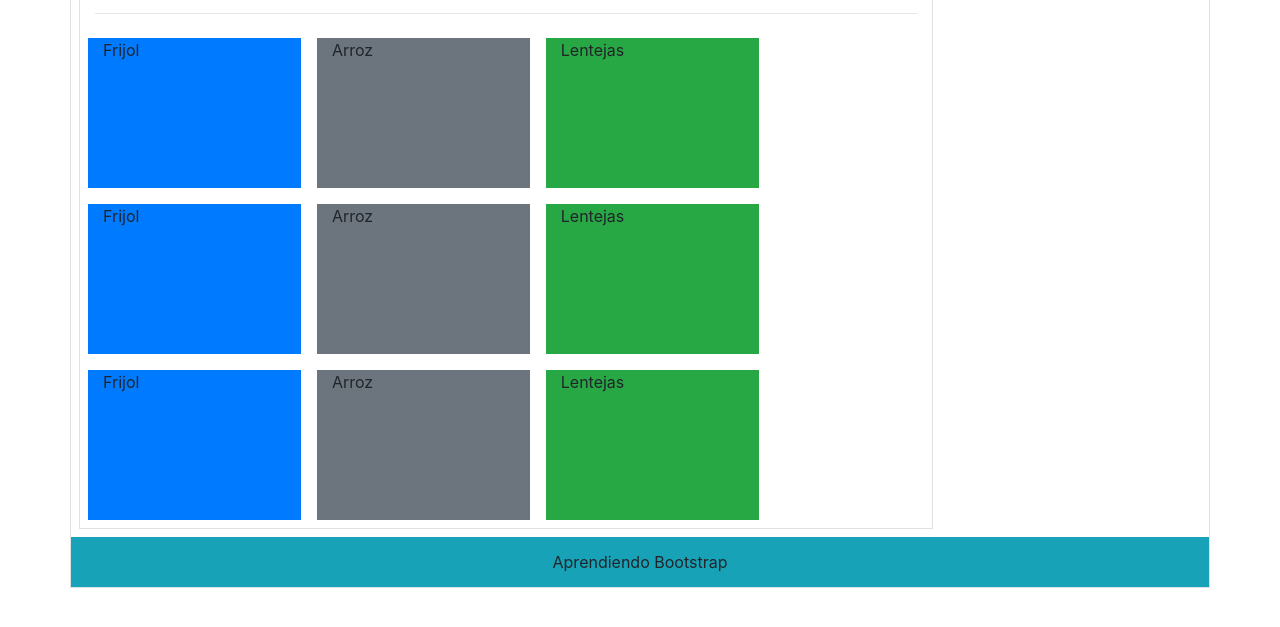
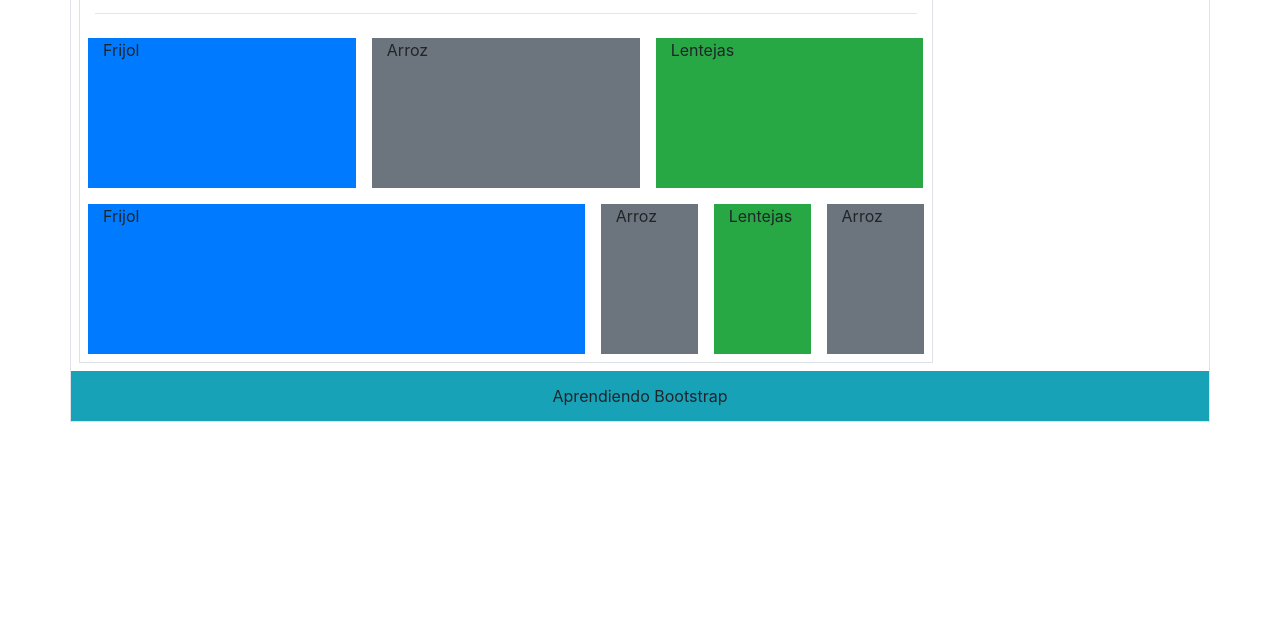
Before and after one commit to JoseLG03/Bootstrap-4, a plain HTML site: page index.html in a window 1280 px wide. Shown: the part 165-792 px from the top of the page. Drawn offline with Linux system fonts and the light colour scheme.

Commit message:
ancho automatico

```diff
--- a/index.html
+++ b/index.html
@@ -27,33 +27,31 @@
                         <section id="products" class="col-9 border m-2">
                             <h2>Productos</h2>
                             <hr>
-                            <div class="items row">
-                                <div class="item col-3 bg-primary m-2">
+                            <div class="items">
+                                <div class="row">
+                                    <div class="item col m-2 bg-primary m-2">
                                         Frijol
                                     </div>
-                                <div class="item col-3 bg-secondary m-2">
+                                    <div class="item col m-2 bg-secondary m-2">
                                         Arroz
                                     </div>
-                                <div class="item col-3 bg-success m-2">
+                                    <div class="item col m-2 bg-success m-2">
                                         Lentejas
                                     </div>
-                                <div class="item col-3 bg-primary m-2">
+                                </div>
+                                <div class="row">
+                                    <div class="item col-7 m-2 bg-primary m-2">
                                         Frijol
                                     </div>
-                                <div class="item col-3 bg-secondary m-2">
+                                    <div class="item col m-2 bg-secondary m-2">
                                         Arroz
                                     </div>
-                                <div class="item col-3 bg-success m-2">
+                                    <div class="item col m-2 bg-success m-2">
                                         Lentejas
                                     </div>
-                                <div class="item col-3 bg-primary m-2">
-                                    Frijol
-                                </div>
-                                <div class="item col-3 bg-secondary m-2">
+                                    <div class="item col m-2 bg-secondary m-2">
                                         Arroz
                                     </div>
-                                <div class="item col-3 bg-success m-2">
-                                    Lentejas
                                 </div>
                             </div>
                         </section>
```
Lines whose indentation alone changed are shown as unchanged.
